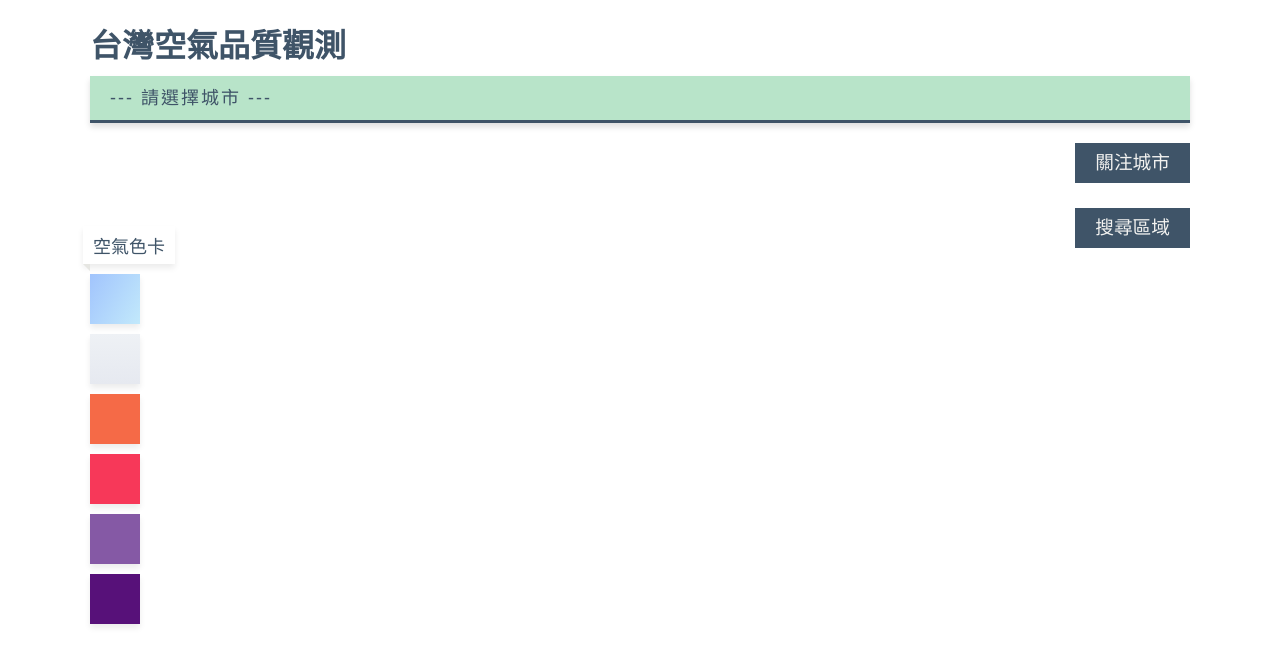
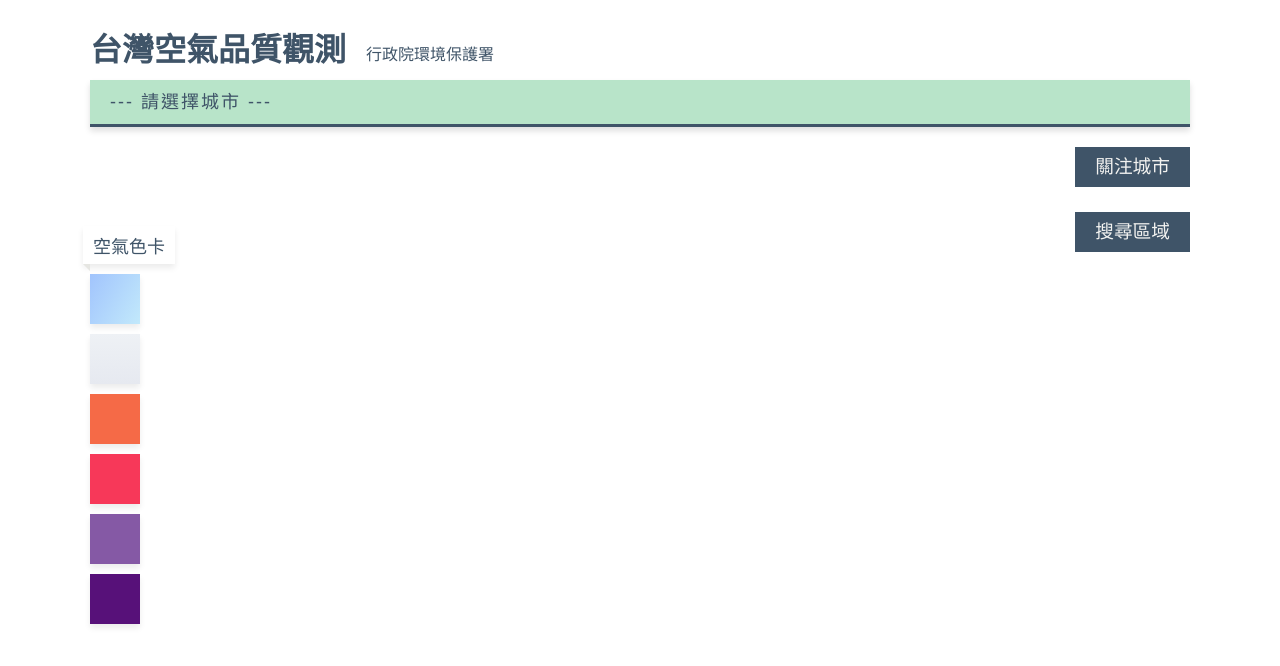
Before and after one commit to hsimao/vue-component, a website: page index.html in a window 1280 px wide. Drawn offline with nearby package versions, Linux system fonts and the light colour scheme; no server answers.

Commit message:
add header

```diff
--- a/css/style.sass
+++ b/css/style.sass
@@ -48,6 +48,12 @@ $color-yellow: #f9ca24
 *
     box-sizing: border-box
 
+a
+    text-decoration: none
+    color: $color-primary
+
+p
+    margin: 0
 ul
     list-style: none
     margin: 0
@@ -74,7 +80,6 @@ select
 h1
     margin: 0
     padding: 0
-    padding-bottom: 10px
 
 body
     margin: 0
@@ -87,6 +92,16 @@ body
     margin: 0 auto
     padding: 20px
 
+.header
+    display: flex
+    flex-flow: row wrap
+    align-items: flex-end
+    height: 60px
+    padding-bottom: 10px
+    h1
+        margin-right: 20px
+    p
+        margin-bottom: 5px
 
 // $card
 .cards
@@ -290,3 +305,7 @@ $color-6: #571179  // 危害
 @media (max-width: 568px)
     .card
         width: 80%
+    .header
+        h1
+            font-size: 24px
+            margin-right: 10px
--- a/index.html
+++ b/index.html
@@ -11,7 +11,10 @@
 <body>
     <div id="app">
         <div class="container">
-            <h1>台灣空氣品質觀測 </h1>
+            <header class="header">
+                <h1><a href="https://taqm.epa.gov.tw/taqm/tw/default.aspx" target="_blank">台灣空氣品質觀測</a></h1>
+                <p><a href="https://taqm.epa.gov.tw/taqm/tw/default.aspx" target="_blank">行政院環境保護署</a></p>
+            </header>
             <!-- color card component -->
             <color-card></color-card>
             <!-- select component-->
```
Also changed, not shown: css/style.css.
